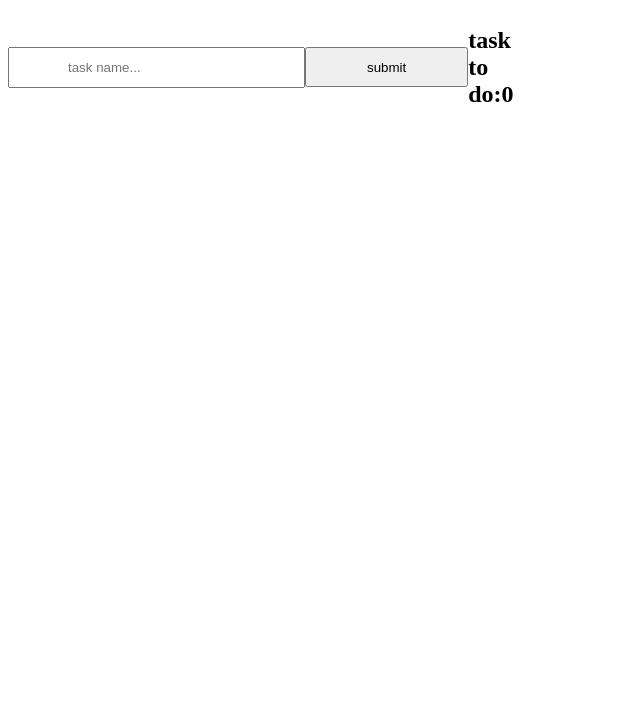
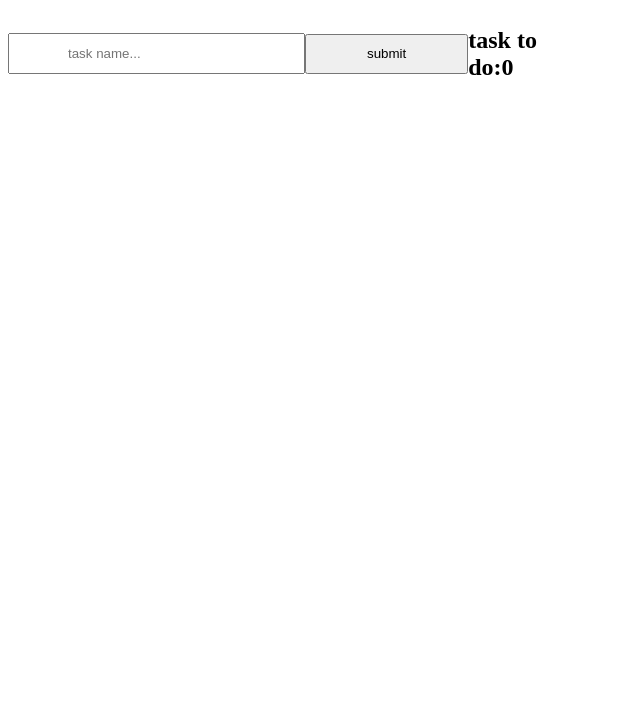
Before and after one commit to vikasg57/unit-3, a plain HTML site: page taskmanager.html in a window 1280 px wide. Shown: the part 73-800 px from the top of the page, without its empty margins (0-640 px from the left). Drawn offline with Linux system fonts and the light colour scheme.

Commit message:
minor changes

```diff
--- a/taskmanager.css
+++ b/taskmanager.css
@@ -1,7 +1,7 @@
 .upper{
     display: flex;
     justify-content: space-between;
-    width: 35%;
+    width: 45%;
     align-items: center;
 }
 
```
Also changed, not shown: taskmanager.js (+3 -4 lines), taskmanager.html (line endings or trailing spaces).
